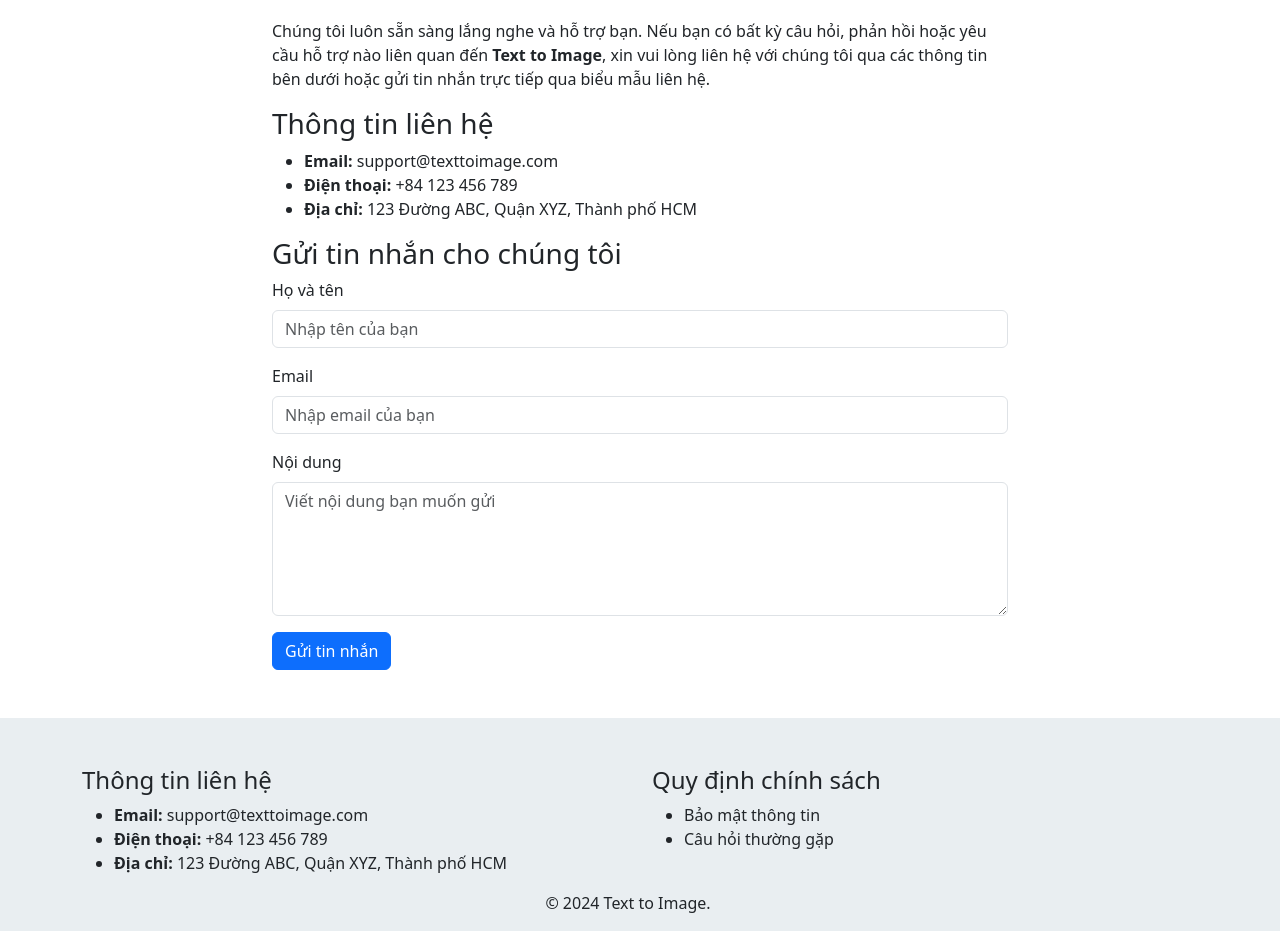
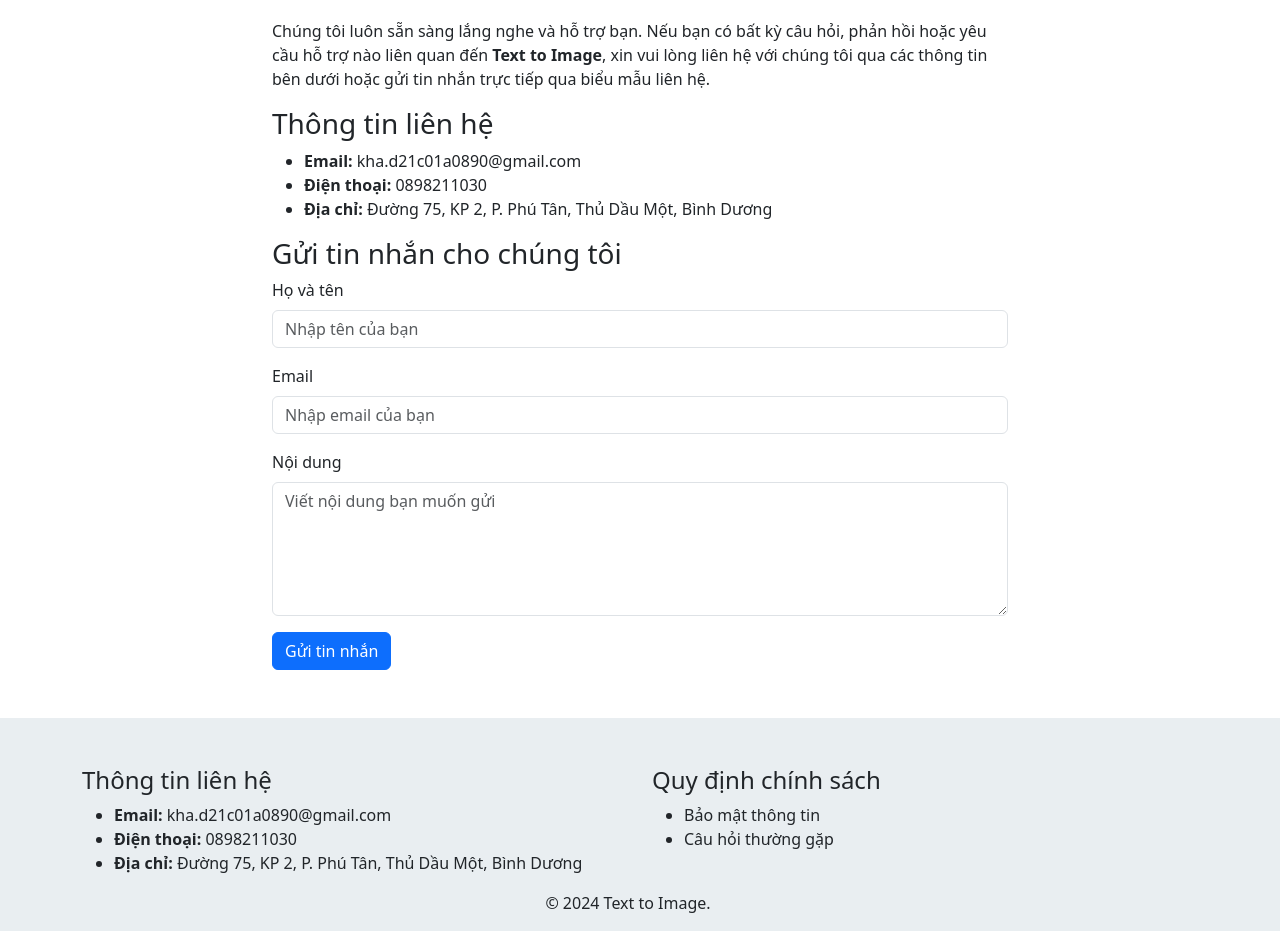
Before and after one commit to ledinhdung09/TextToImage, a plain HTML site: page Client/contact.html in a window 1280 px wide. Shown: the part 163-1094 px from the top of the page. Drawn offline with Linux system fonts and the light colour scheme.

Commit message:
Update contact.html

```diff
--- a/Client/contact.html
+++ b/Client/contact.html
@@ -62,10 +62,11 @@
 
             <h3>Thông tin liên hệ</h3>
             <ul>
-              <li><strong>Email:</strong> support@texttoimage.com</li>
-              <li><strong>Điện thoại:</strong> +84 123 456 789</li>
+             <li><strong>Email:</strong> kha.d21c01a0890@gmail.com</li>
+              <li><strong>Điện thoại:</strong> 0898211030</li>
               <li>
-                <strong>Địa chỉ:</strong> 123 Đường ABC, Quận XYZ, Thành phố HCM
+                <strong>Địa chỉ:</strong> Đường 75, KP 2, P. Phú Tân, Thủ Dầu
+                Một, Bình Dương
               </li>
             </ul>
 
@@ -118,10 +119,11 @@
           <div class="col-lg-6">
             <h4>Thông tin liên hệ</h4>
             <ul>
-              <li><strong>Email:</strong> support@texttoimage.com</li>
-              <li><strong>Điện thoại:</strong> +84 123 456 789</li>
+             <li><strong>Email:</strong> kha.d21c01a0890@gmail.com</li>
+              <li><strong>Điện thoại:</strong> 0898211030</li>
               <li>
-                <strong>Địa chỉ:</strong> 123 Đường ABC, Quận XYZ, Thành phố HCM
+                <strong>Địa chỉ:</strong> Đường 75, KP 2, P. Phú Tân, Thủ Dầu
+                Một, Bình Dương
               </li>
             </ul>
           </div>
```
